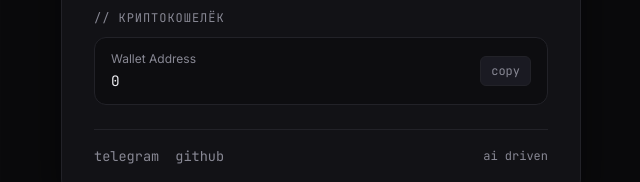
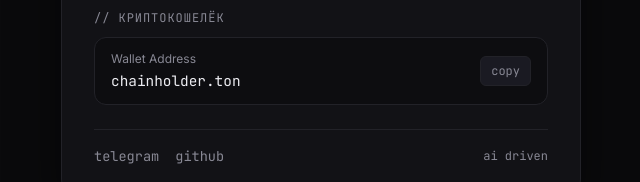
Before and after one commit to cppcrafter/cppsite, a plain HTML site: page index.html in a window 1280 px wide. Shown: the part 460-642 px from the top of the page, without its empty margins (319-959 px from the left). Drawn offline with Linux system fonts and the light colour scheme.

```diff
--- a/index.html
+++ b/index.html
@@ -245,7 +245,7 @@
         <div class="wallet-box" onclick="copyWallet()" title="Нажми, чтобы скопировать">
             <div class="wallet-info">
                 <span class="wallet-label">Wallet Address</span>
-                <span class="wallet-address" id="walletText">0</span>
+                <span class="wallet-address" id="walletText">chainholder.ton</span>
             </div>
             <span class="copy-btn" id="copyStatus">copy</span>
         </div>
```
